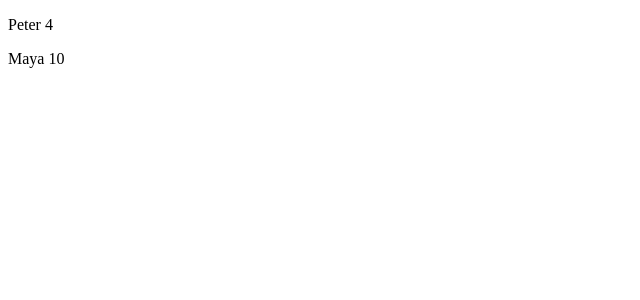
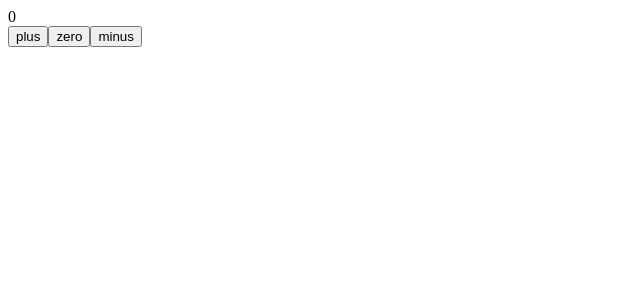
Before and after one commit to yamile-5/full-stack-open-course, a React (Vite) app: page / in a window 1280 px wide. Shown: the top 300 px of the page, without its empty margins (0-640 px from the left). Built offline with nearby package versions, Linux system fonts and the light colour scheme.

Commit message:
parte 1 c terminada

```diff
--- a/src/App.jsx
+++ b/src/App.jsx
@@ -1,23 +1,46 @@
 import { useState } from 'react'
 
-const footer = () => {
+const Display = (props) => {
   return (
-    <div>
-      greeting app created by <a href='https://github.com/mluukkai'>mluukkai</a>
-    </div>
+    <div>{props.counter}</div>
   )
 }
 
+const Button = (props) => {
+  return (
+    <button onClick={props.onClick}>
+      {props.text}
+    </button>
+  )
+}
 const App = () => {
-  const friends = [
-    { name: 'Peter', age: 4 },
-    { name: 'Maya', age: 10 },
-  ]
+  const [ counter, setCounter ] = useState(0)
+  console.log('renderización con valor de contador', counter)
+
+  const increaseByOne = () => setCounter(counter + 1)
+  console.log('en aumento, valor antes', counter)
+
+  const decreaseByOne = () => setCounter(counter - 1)
+  console.log('decreciente, valor antes de', counter)
+  const setToZero = () => setCounter(0)
+  console.log('puesta a cero, valor antes de', counter)
 
   return (
     <div>
-      <p>{friends[0].name} {friends[0].age}</p>
-      <p>{friends[1].name} {friends[1].age}</p>
+      <Display counter={counter}/>
+
+      <Button
+        onClick={increaseByOne}
+        text='plus'
+      />
+      <Button
+        onClick={setToZero}
+        text='zero'
+      />
+      <Button
+        onClick={decreaseByOne}
+        text='minus'
+      />
     </div>
   )
 }
--- a/src/main.jsx
+++ b/src/main.jsx
@@ -1,9 +1,11 @@
-import React from 'react'
 import ReactDOM from 'react-dom/client'
-import App from './App.jsx'
+
+import App from './App'
+
+ReactDOM.createRoot(document.getElementById('root')).render(<App />)
+
+let counter = 1
 
 ReactDOM.createRoot(document.getElementById('root')).render(
-  <React.StrictMode>
-    <App />
-  </React.StrictMode>,
+  <App counter={counter} />
 )
```
